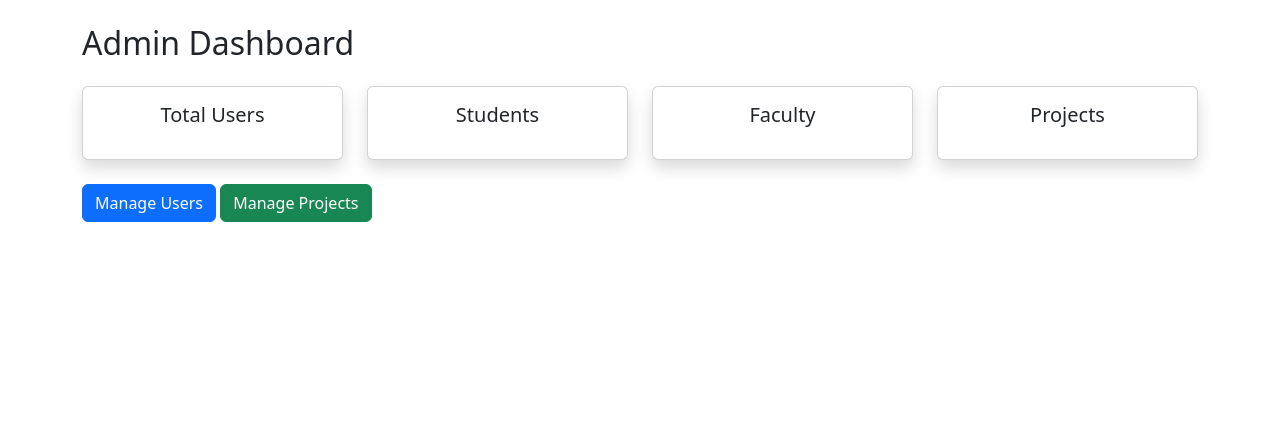
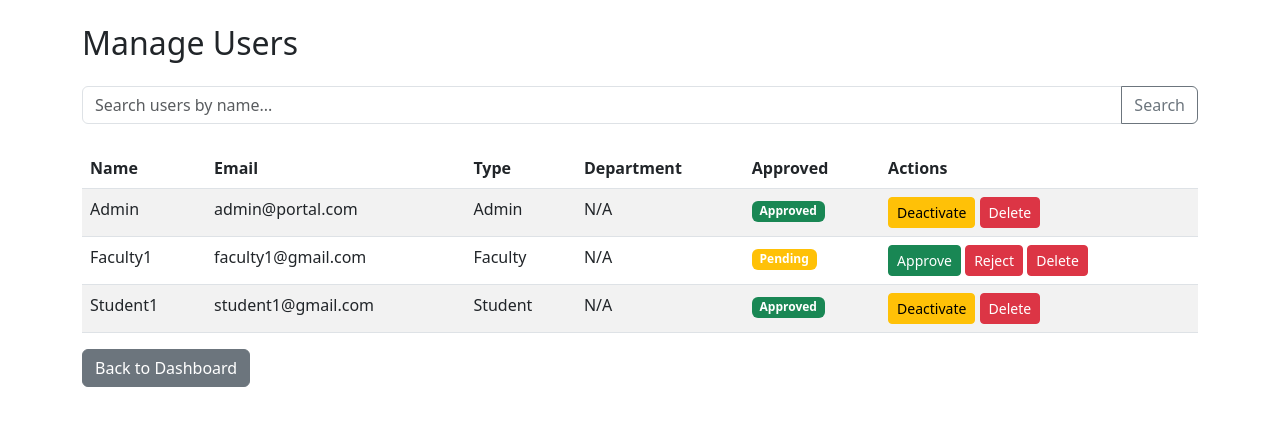
Before and after one commit to 24f3004630/idea_portal, a Flask app: template templates/admin/users.html in a window 1280 px wide. Shown: the part 56-482 px from the top of the page. Run offline with Flask 3, Linux system fonts and the light colour scheme; the template is opened without the code that fills it: values that come from a table or form of the project are taken from there, others are empty.

Commit message:
user.html updated

```diff
--- a/templates/admin/dashboard.html
+++ b/templates/admin/dashboard.html
@@ -38,5 +38,6 @@
 
 <a href="/admin/users" class="btn btn-primary mt-4">Manage Users</a>
 <a href="/admin/projects" class="btn btn-success mt-4">Manage Projects</a>
+<a href="/admin/pending_faculty" class="btn btn-warning mt-4">Approve Faculty Registrations</a>
 
 {% endblock %}
--- a/templates/admin/users.html
+++ b/templates/admin/users.html
@@ -2,41 +2,55 @@
 
 {% block content %}
 
-<h2 class="mb-4">Admin Dashboard</h2>
+<h2 class="mb-4">Manage Users</h2>
 
-<div class="row">
+<!-- Search Form -->
+<form method="GET" action="/admin/search" class="mb-4">
+    <div class="input-group">
+        <input type="text" name="q" class="form-control" placeholder="Search users by name...">
+        <button class="btn btn-outline-secondary" type="submit">Search</button>
+    </div>
+</form>
 
-  <div class="col-md-3">
-    <div class="card text-center p-3 shadow">
-      <h5>Total Users</h5>
-      <h3>{{ total_users }}</h3>
-    </div>
-  </div>
+<table class="table table-striped">
+    <thead>
+        <tr>
+            <th>Name</th>
+            <th>Email</th>
+            <th>Type</th>
+            <th>Department</th>
+            <th>Approved</th>
+            <th>Actions</th>
+        </tr>
+    </thead>
+    <tbody>
+        {% for user in users %}
+        <tr>
+            <td>{{ user.name }}</td>
+            <td>{{ user.email }}</td>
+            <td>{{ user.type }}</td>
+            <td>{{ user.department or 'N/A' }}</td>
+            <td>
+                {% if user.is_approved %}
+                    <span class="badge bg-success">Approved</span>
+                {% else %}
+                    <span class="badge bg-warning">Pending</span>
+                {% endif %}
+            </td>
+            <td>
+                {% if not user.is_approved %}
+                    <a href="/admin/approve/{{ user.person_id }}" class="btn btn-success btn-sm">Approve</a>
+                    <a href="/admin/reject/{{ user.person_id }}" class="btn btn-danger btn-sm">Reject</a>
+                {% else %}
+                    <a href="/admin/deactivate/{{ user.person_id }}" class="btn btn-warning btn-sm">Deactivate</a>
+                {% endif %}
+                <a href="/admin/delete/{{ user.person_id }}" class="btn btn-danger btn-sm">Delete</a>
+            </td>
+        </tr>
+        {% endfor %}
+    </tbody>
+</table>
 
-  <div class="col-md-3">
-    <div class="card text-center p-3 shadow">
-      <h5>Students</h5>
-      <h3>{{ total_students }}</h3>
-    </div>
-  </div>
-
-  <div class="col-md-3">
-    <div class="card text-center p-3 shadow">
-      <h5>Faculty</h5>
-      <h3>{{ total_faculty }}</h3>
-    </div>
-  </div>
-
-  <div class="col-md-3">
-    <div class="card text-center p-3 shadow">
-      <h5>Projects</h5>
-      <h3>{{ total_projects }}</h3>
-    </div>
-  </div>
-
-</div>
-
-<a href="/admin/users" class="btn btn-primary mt-4">Manage Users</a>
-<a href="/admin/projects" class="btn btn-success mt-4">Manage Projects</a>
+<a href="/admin/dashboard" class="btn btn-secondary">Back to Dashboard</a>
 
 {% endblock %}
```
Also changed, not shown: admin/routes.py (+33 -0 lines), templates/admin/pending_faculty.html (added, +33 -0 lines), idea_portal.db.
